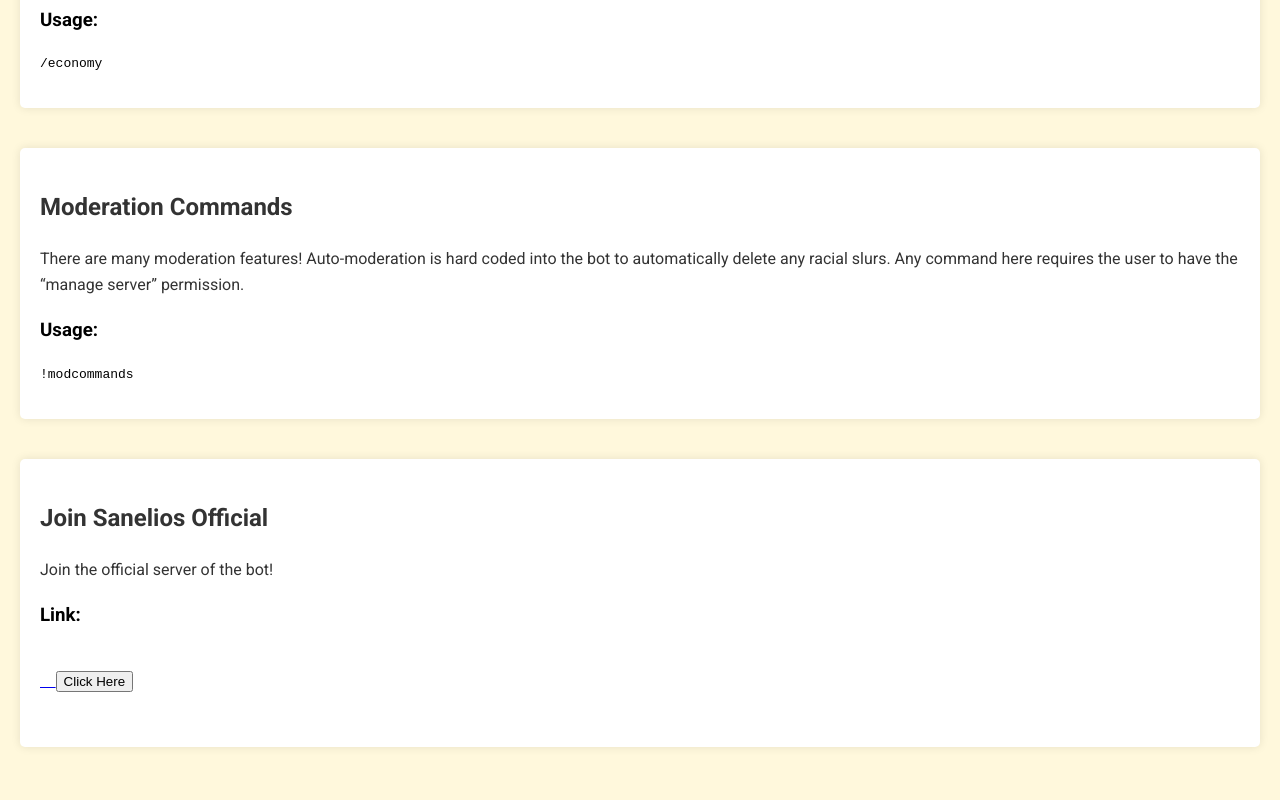
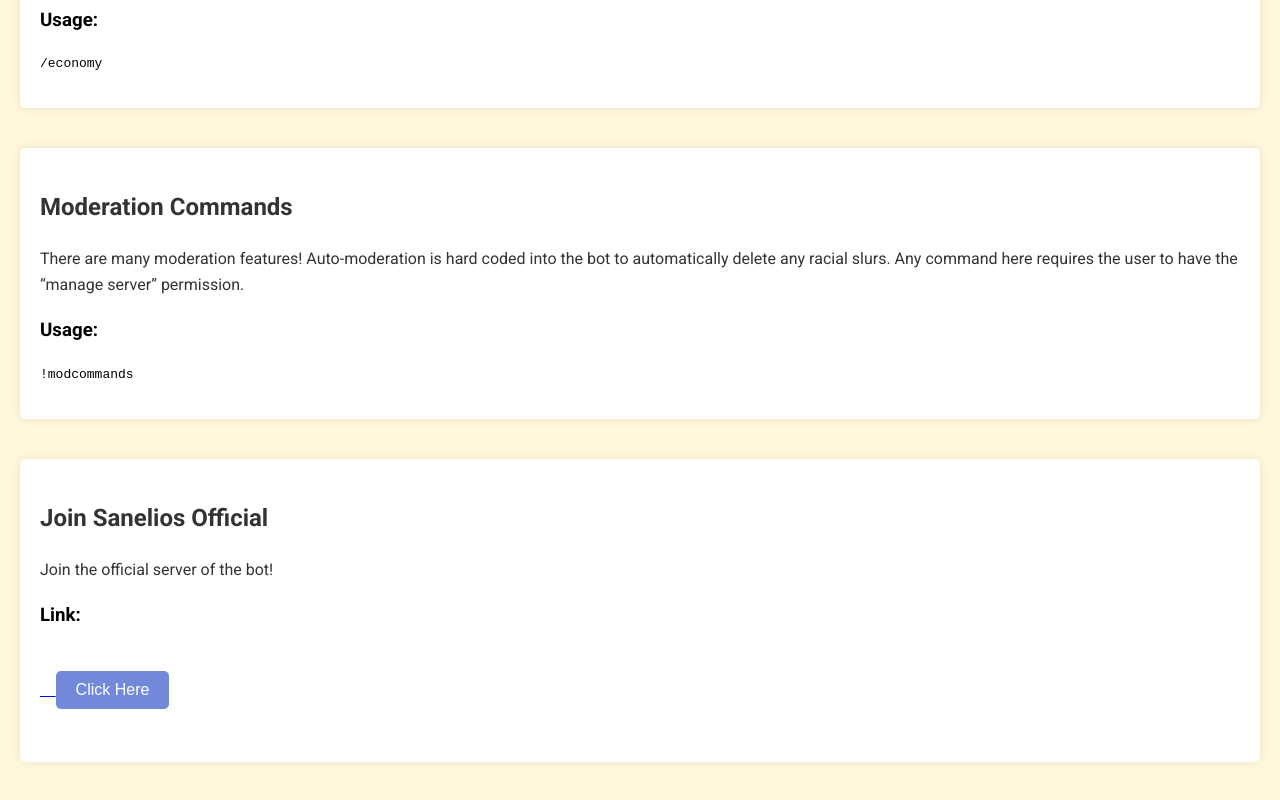
Before and after one commit to sadwavecodesyt/saneliosbot, a plain HTML site: page index.html in a window 1280 px wide. Shown: the part 948-1748 px from the top of the page. Drawn offline with Linux system fonts and the light colour scheme.

Commit message:
Update index.html

```diff
--- a/index.html
+++ b/index.html
@@ -128,6 +128,17 @@
                 padding: 10px;
             }
         }
+        button {
+            background-color: #7289DA;
+            color: #fff;
+            border: none;
+            padding: 10px 20px;
+            font-size: 16px;
+            border-radius: 5px;
+            cursor: pointer;
+            text-decoration: none;
+            transition: background-color 0.3s ease;
+        }
     </style>
     <link rel="icon" type="image/png" href="https://media.tenor.com/sX3hOrhEI9gAAAAi/moneyface.gif">
 </head>
@@ -182,7 +193,7 @@
             <h2>Join Sanelios Official</h2>
             <p>Join the official server of the bot!</p>
             <h3>Link:</h3>
-            <pre><code><a href="http:://dsc.gg/sanelios">
+            <pre><code><a href="http://dsc.gg/sanelios">
   <button>Click Here</button>
 </a>
 </code></pre>
```
